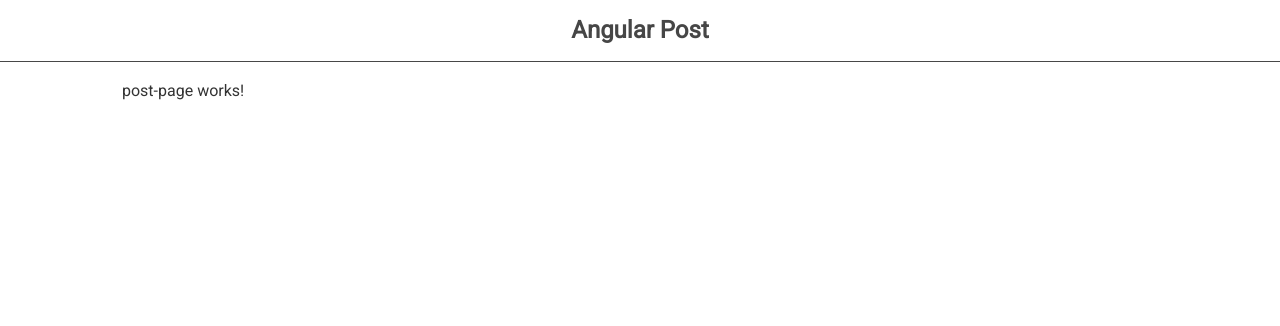
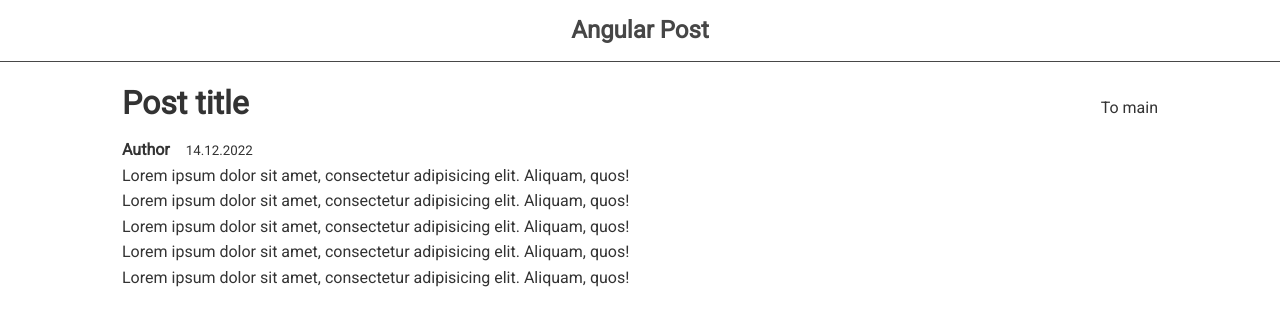
Before and after one commit to daniakutsev/udemy-angular-blog, an Angular app: page /post/1 in a window 1280 px wide. Shown: the top 326 px of the page. Built offline with nearby package versions, Linux system fonts and the light colour scheme.

Commit message:
134 post page

```diff
--- a/src/app/post-page/post-page.component.html
+++ b/src/app/post-page/post-page.component.html
@@ -1 +1,27 @@
-<p>post-page works!</p>
+<div class="post">
+  <div class="header">
+
+    <h1>Post title</h1>
+    <button
+      routerLink="/"
+      class="btn btn-link"
+    >
+      To main
+    </button>
+  </div>
+
+  <div class="info">
+    <strong>Author</strong>
+    <small>14.12.2022</small>
+  </div>
+
+  <div class="">
+    <p>Lorem ipsum dolor sit amet, consectetur adipisicing elit. Aliquam, quos!</p>
+    <p>Lorem ipsum dolor sit amet, consectetur adipisicing elit. Aliquam, quos!</p>
+    <p>Lorem ipsum dolor sit amet, consectetur adipisicing elit. Aliquam, quos!</p>
+    <p>Lorem ipsum dolor sit amet, consectetur adipisicing elit. Aliquam, quos!</p>
+    <p>Lorem ipsum dolor sit amet, consectetur adipisicing elit. Aliquam, quos!</p>
+  </div>
+
+
+</div>
--- a/src/app/post-page/post-page.component.scss
+++ b/src/app/post-page/post-page.component.scss
@@ -0,0 +1,18 @@
+.post {
+
+  .header {
+    display: flex;
+    justify-content: space-between;
+    align-items: center;
+  }
+
+  h1 {
+    margin-bottom: .5rem;
+  }
+
+  .info {
+    strong {
+      margin-right: 1rem;
+    }
+  }
+}
```
